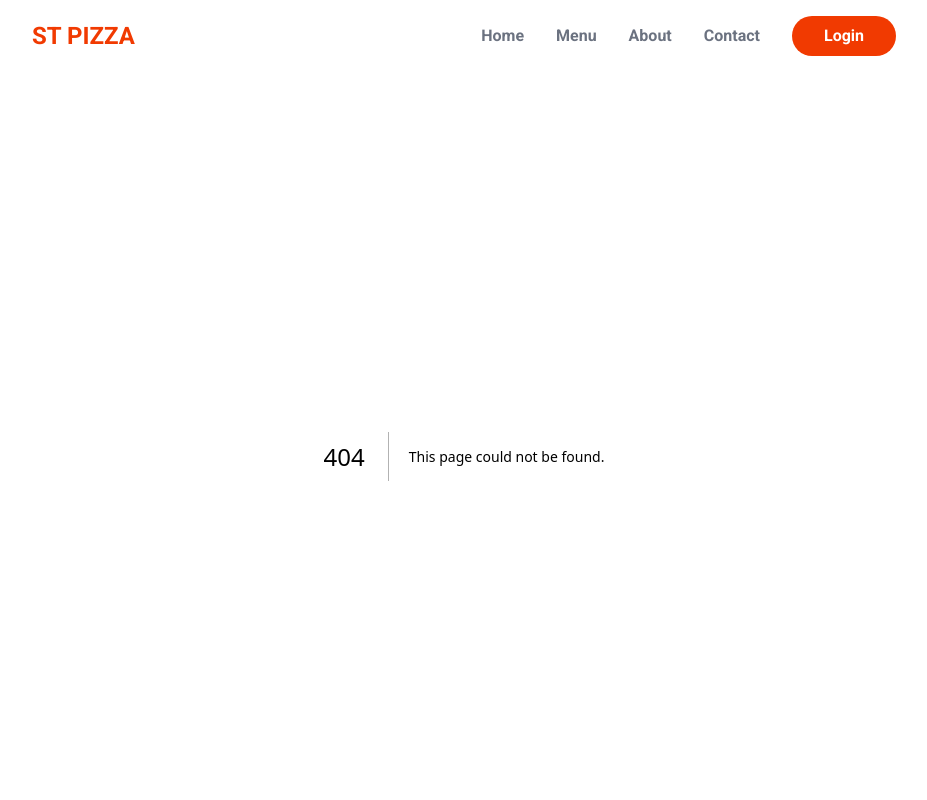
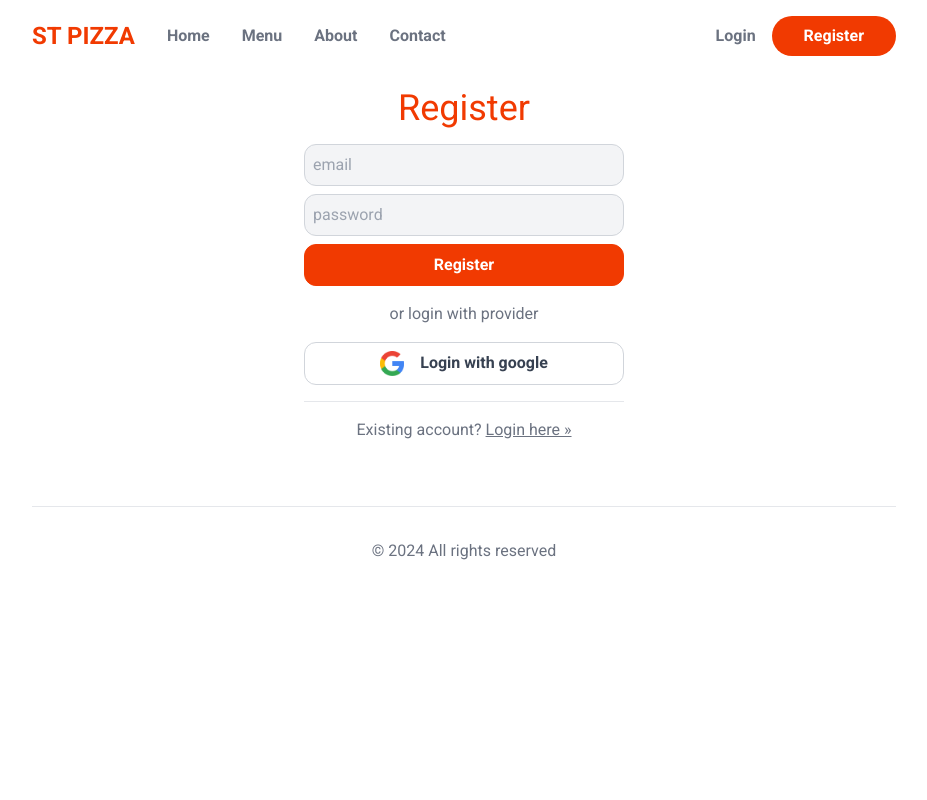
Before and after one commit to ParvinMusayev/food-ordering-app, a Next.js app: page /register in a window 1280 px wide. Before the commit this address had no page. Shown: the top 800 px of the page, without its empty margins (176-1103 px from the left). Built offline with nearby package versions, Linux system fonts and the light colour scheme.

Commit message:
feat: Add Register Page

```diff
--- a/src/app/layout.js
+++ b/src/app/layout.js
@@ -17,7 +17,7 @@
           <Header />
           {children}
           <footer className="border-t p-8 text-center text-gray-500 mt-16">
-            &copy; 2023 All rights reserved
+            &copy; 2024 All rights reserved
           </footer>
         </main>
       </body>
--- /dev/null
+++ b/src/app/register/page.js
@@ -0,0 +1,31 @@
+import Image from "next/image";
+import Link from "next/link";
+
+export default function RegisterPage() {
+  return (
+    <section className="mt-8">
+      <h1 className="text-center text-primary text-4xl mb-4">Register</h1>{" "}
+      <form className="block max-w-xs mx-auto">
+        <input type="email" placeholder="email" />
+        <input type="password" placeholder="password" />
+        <button type="submit">Register</button>
+
+        <div className="my-4 text-center text-gray-500">
+          or login with provider
+        </div>
+
+        <button className="flex gap-4 justify-center">
+          <Image src={"/google.png"} alt={""} width={24} height={24} />
+          Login with google
+        </button>
+
+        <div className="text-center my-4 text-gray-500 border-t pt-4">
+          Existing account?{" "}
+          <Link className="underline" href={"/login"}>
+            Login here &raquo;
+          </Link>
+        </div>
+      </form>
+    </section>
+  );
+}
--- a/src/components/layout/Header.js
+++ b/src/components/layout/Header.js
@@ -3,19 +3,22 @@
 export default function Header() {
   return (
     <header className="flex items-center justify-between">
-      <Link href={"/"} className="text-primary font-semibold text-2xl">
-        ST PIZZA
-      </Link>
       <nav className="flex items-center gap-8 font-semibold text-gray-500">
+        <Link href={"/"} className="text-primary font-semibold text-2xl">
+          ST PIZZA
+        </Link>
         <Link href={"/"}>Home</Link>
         <Link href={""}>Menu</Link>
         <Link href={""}>About</Link>
         <Link href={""}>Contact</Link>
+      </nav>
+      <nav className="flex items-center gap-4 text-gray-500 font-semibold">
+        <Link href={"/login"}>Login</Link>
         <Link
-          href={""}
+          href={"/register"}
           className="bg-primary rounded-full text-white px-8 py-2 "
         >
-          Login
+          Register
         </Link>
       </nav>
     </header>
```
